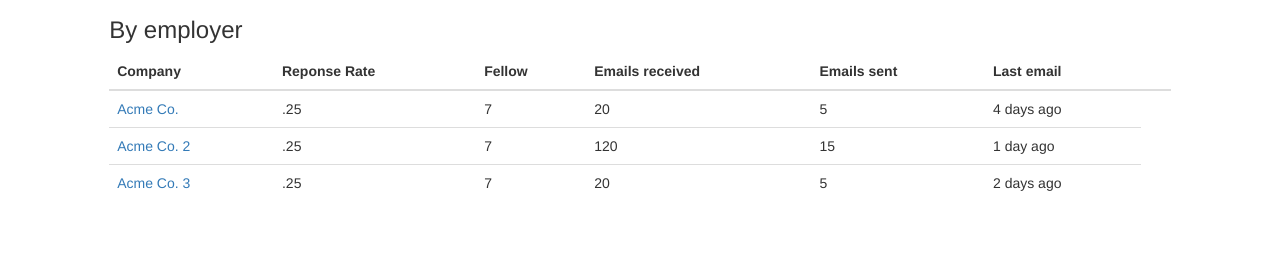
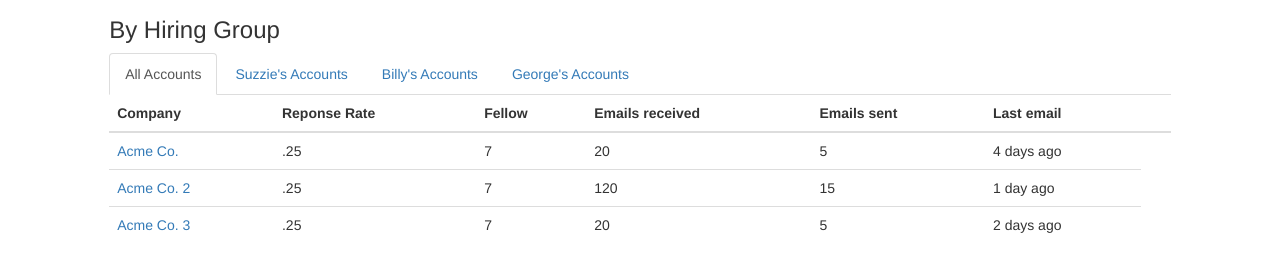
Before and after one commit to tianhuil/static-demo, a plain HTML site: page index.html in a window 1280 px wide. Shown: the part 63-334 px from the top of the page. Drawn offline with nearby package versions, Linux system fonts and the light colour scheme.

Commit message:
Building in tabs by account owner

```diff
--- a/index.html
+++ b/index.html
@@ -21,7 +21,15 @@
 			<div class="col-xs-10 col-xs-offset-1">
 				<h1 class="text-center">Hello World</h1>
 
-				<h3>By employer</h3>
+				<h3>By Hiring Group</h3>
+				<ul class="nav nav-tabs" id="myTab">
+					<li role="presentation" class="active"><a href="#A">All Accounts</a></li>
+				  <li role="presentation"><a href="#B">Suzzie's Accounts</a></li>
+				  <li role="presentation"><a href="#C">Billy's Accounts</a></li>
+				  <li role="presentation"><a href="#D">George's Accounts</a></li>
+				</ul>
+			  <div class="tab-content">
+			    <div role="tabpanel" class="tab-pane fade in active" id="A">
 						<table class="table table-hover">
 							<thead>
 								<tr>
@@ -62,10 +70,21 @@
 							</tbody>
 						</table>
 			    </div>
+			    <div role="tabpanel" class="tab-pane fade" id="B"><p>Coming soon ... looks like the other tabs</p></div>
+			    <div role="tabpanel" class="tab-pane fade" id="C"><p>Coming soon ... looks like the other tabs</p></div>
+			    <div role="tabpanel" class="tab-pane fade" id="D"><p>Coming soon ... looks like the other tabs</p></div>
+			  </div>
+			</div>
 		</div>
 		<!-- jQuery -->
 		<script src="//code.jquery.com/jquery.js"></script>
 		<!-- Bootstrap JavaScript -->
 		<script src="//netdna.bootstrapcdn.com/bootstrap/3.1.1/js/bootstrap.min.js"></script>
+		<script>
+		$('#myTab a').click(function (e) {
+		  e.preventDefault()
+		  $(this).tab('show')
+		})
+		</script>
 	</body>
 </html>
```
Lines whose indentation alone changed are shown as unchanged.
